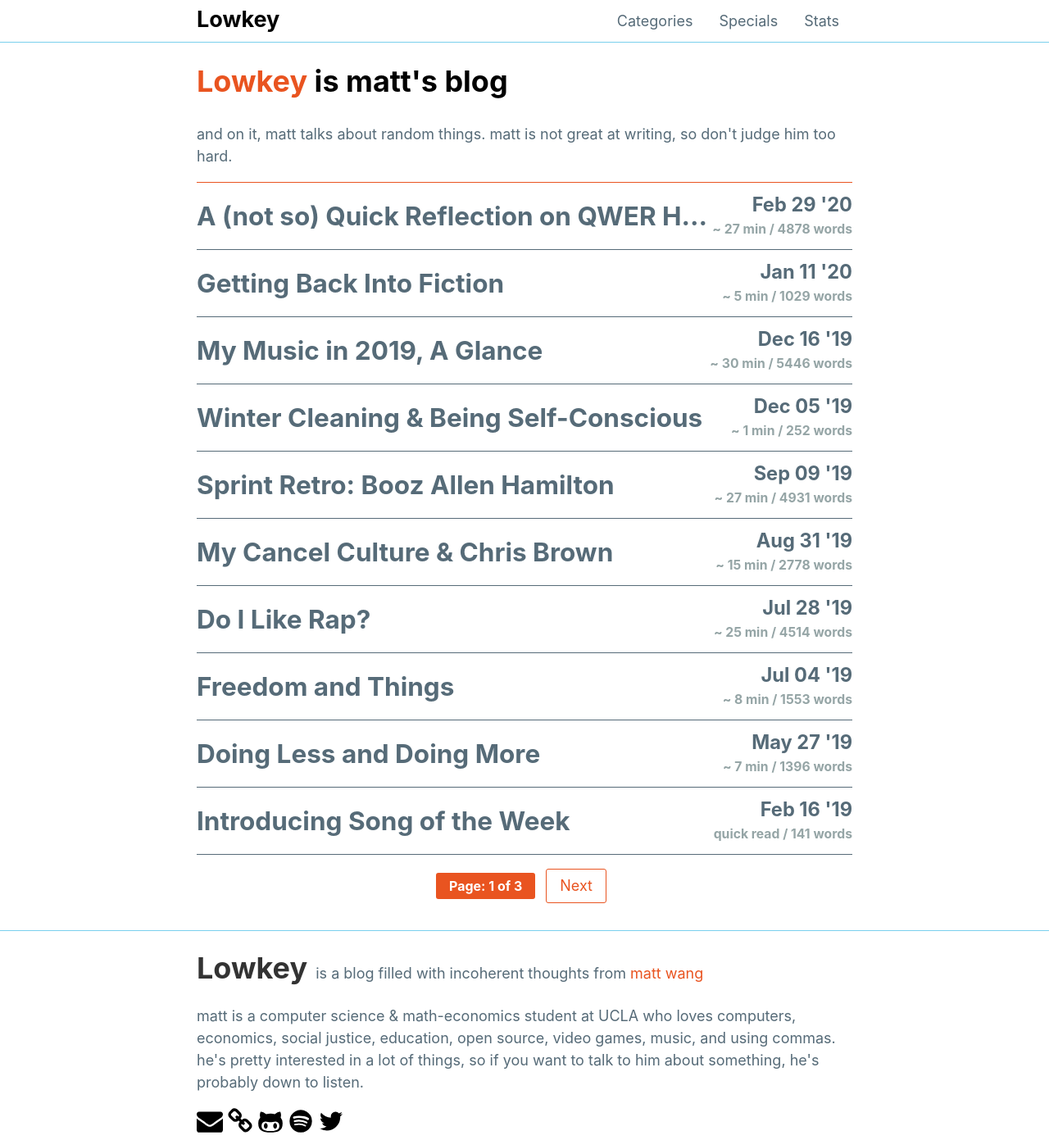
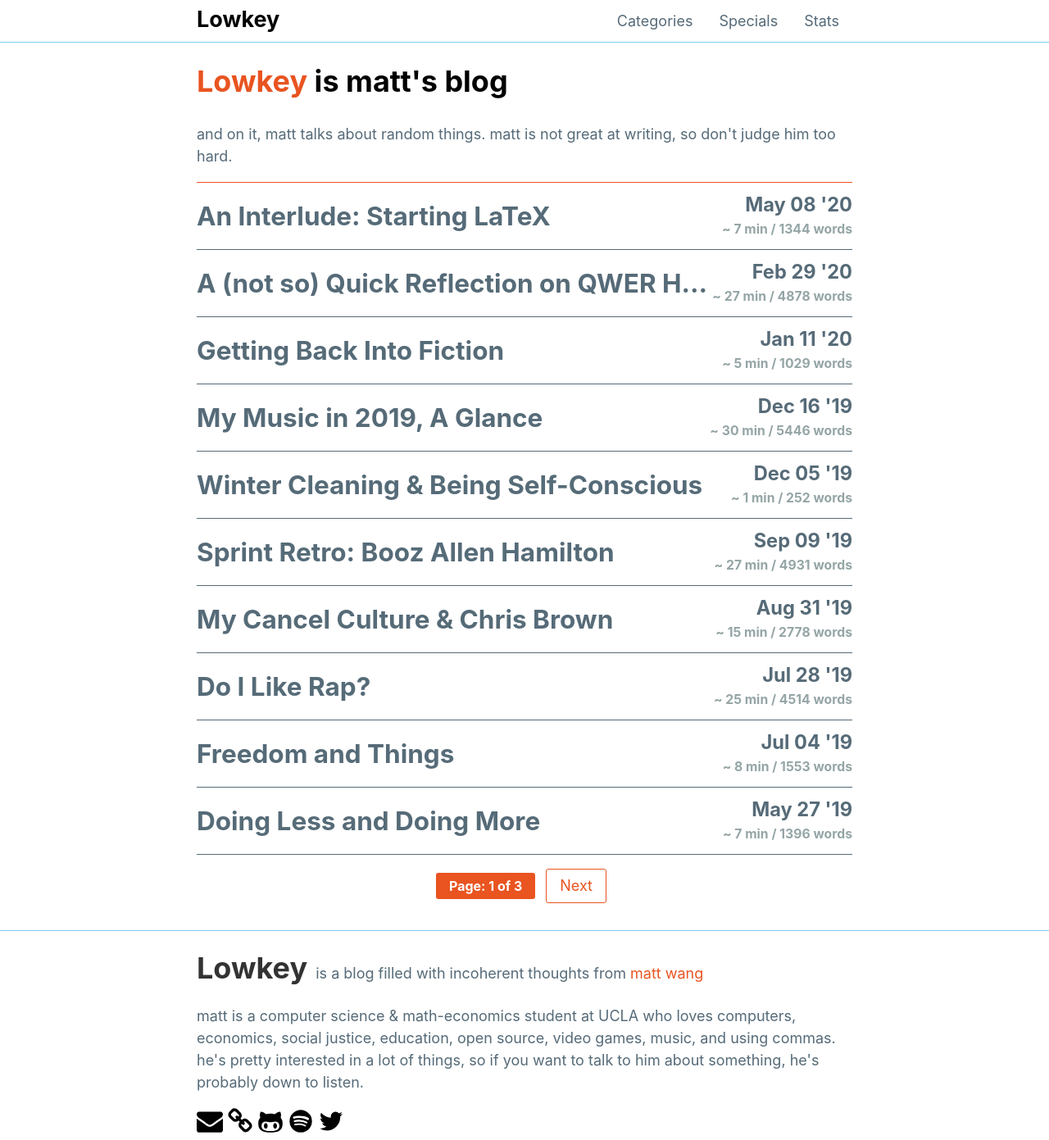
Before and after one commit to mattxwang/lowkey, a Jekyll site: the page built from index.html, in a window 1280 px wide and 1391 px high. Shown: the whole window at 82% size. Built offline with Jekyll 4.4.1, drawn with Linux system fonts in a browser that asks for light colours; the list of posts is cut into pages by our own code; some of the changed lines change nothing that is shown.

Commit message:
latex :o
man when will i finish this cs 131 post

````diff
--- /dev/null
+++ b/_posts/2020-05-08-starting-latex.markdown
@@ -0,0 +1,70 @@
+---
+title: 'An Interlude: Starting LaTeX'
+date: 2020-05-08 02:34:50 Z
+categories:
+- dev
+author: '$matt$'
+layout: post
+---
+
+Wow, life has been really hectic for me for the past few weeks, and I never got around to finishing that CS 131 reflection. In fact, there are quite a few things that I'm not getting around to finishing; I'd say that quarantine is hitting me pretty hard.
+
+I do want to make one quick observation: while I've started many bad habits this spring quarter, one that I'm happy with is that I've started to use [LaTeX](https://www.latex-project.org/) for my math (and some computer science) homework.
+
+If you're not familiar, LaTeX (and TeX) is a very popular typesetting system. Unlike word processors like Microsoft Word or Google Docs, where you can highlight text and apply transformations to it directly (called "What You See Is What You Get", or WYSIWYG), LaTeX is instead a *markup* language: you'll write what is basically code to represent your text, and the TeX will "compile" it for you to create the final, formatted product. It's like Markdown, but on steroids.
+
+LaTeX is very popular in academia, especially in math and computer science: I have even heard professors tell me that they treat papers typeset in Word less-seriously than papers typeset in TeX, as it shows that the researchers are amateurs. I wouldn't go that far, but I do think it produces better-quality papers than Word (and definitely Google Docs).
+
+For most of my life, I have used Microsoft Word to format math (and the occasional CS proof). I think this is how most college students do this - you probably haven't learned anything else! But every now and then, I'd have a friend tell me that I *had* to pick up LaTeX, that it'd make my life so much easier. I've always mentally agreed that LaTeX is a really great skill to learn, but I just never got around to doing it.
+
+Lo and behold, I'm now in online classes. And unfortunately, you can't submit written homework in the same way: yes, you can take a photo of written homework with your phone and upload it, but it looks pretty bad, and I (to be very honest) would not like to grade 20 homeworks that are taken on a phone with crappy lighting.
+
+So, I said I'd learn some LaTeX.
+
+## an interlude: what does LaTeX look like?
+
+A block of LaTeX might look like this:
+
+```latex
+\section{Question 3}
+  We want to show that the sequence $(x_j * y_j)$ is a Cauchy sequence if $x_j$ and $y_j$ are Cauchy sequences. In other words, we need to show for any $\varepsilon \in \mathbb{R} > 0$, there is some $N$ such that for all $m,n \in \mathbb{N} \geq N$, $|(x_m * y_m) - (x_n * y_n)| < \varepsilon$.
+  \begin{proof}
+    We can take a similar approach to Question 2!
+
+    Recall that if $x_j$ a Cauchy sequence, then for any $\varepsilon_x \in \mathbb{R} > 0$, there is some $N_x$ such that for all $m,n \in \mathbb{N} \geq N_x$, $|x_m - x_n| < \varepsilon_x$.
+
+    Similarly, for $y_j$, for any $\varepsilon_y \in \mathbb{R} > 0$, there is some $N_y$ such that for all $m,n \in \mathbb{N} \geq N_y$, $|y_m - y_n| < \varepsilon_y$.
+
+    We can combine these properties for $(x_j * y_j)$. Let's pick an arbitrary $\varepsilon$. Because $x_j$ and $y_j$ are both Cauchy, there exist some $N_x$ and $N_y$ such that for all $m,n \in \mathbb{N} \geq N_x$, $|x_m - x_n| < \sqrt{\varepsilon}$, and for all $m,n \in \mathbb{N} \geq N_y$, $|y_m - y_n| < \sqrt{\varepsilon}$.
+
+    Next, we pick $N = max(N_x, N_y)$. Because $N \geq N_x$ and $N \geq N_y$, we can conclude that for all $m,n \in \mathbb{N} \geq N$, $|x_m - x_n| < \sqrt{\varepsilon}$ and $|y_m - y_n| < \sqrt{\varepsilon}$.
+
+    Therefore, $|x_m - x_n| * |y_m - y_n| < \varepsilon$.
+
+    We conclude that $(x_j * y_j)$ is a Cauchy sequence!
+  \end{proof}
+```
+
+Yikes, that's pretty spooky. It creates something that looks like this:
+
+![latex homework sample]({{site.baseurl}}/img/latex-hw-sample.png)
+
+Now, I see the irony of posting an image instead of directly rendering the LaTeX in the browser, but you've got to admit, this looks pretty good.
+
+## back to the point
+
+And, for the past five weeks, I've been using LaTeX. A lot.
+
+Initially, the learning curve was quite tricky: WYSIWG editors are popular because they're easier to grasp. But, after the first week, I got much better at using LaTeX; now, all of the simple things almost feel natural.
+
+A direct consequence is that I have become faster at typing up math. I no longer have to fiddle around in menus to get something to format exactly properly; I just write it out in code. I really appreciate how easy it is to type special math symbols and the simple formatting of complicated expressions, even if fractions are kind of a pain.
+
+A more indirect consequence is I feel like I have gotten better at proof-writing. Now that it's much easier to edit and re-edit my homework, I've done it more often - especially to make it more concise or rigorous.
+
+And finally, I think it just looks good and professional.
+
+I'm still no pro - I haven't fiddled with my configuration at all, using the default [MacTeX](https://tug.org/mactex/) installation and a handy VSCode plugin. I imagine that I'll eventually create more custom macros (e.g. maybe a limit-to wrapper for a function?) that make it even easier to do my homework. I think it's already paid dividends in how useful of a skill this will be, and I'm sure it'll pay even more in the future.
+
+If you're reading this, and you do a non-trivial amount of math writing, I would strongly recommend that you pick up LaTeX! It's not as hard as it seems (especially if you use online editors like [Overleaf](https://www.overleaf.com/)), and I do honestly think that it will make you a better mathematician - or at the very least, someone who writes nice-looking math work.
+
+Isn't that the dream?
--- a/css/style.css
+++ b/css/style.css
@@ -262,3 +262,11 @@ hr{
     max-width: 60rem;
   }
 }
+
+pre {
+  white-space: pre-wrap;       /* Since CSS 2.1 */
+  white-space: -moz-pre-wrap;  /* Mozilla, since 1999 */
+  white-space: -pre-wrap;      /* Opera 4-6 */
+  white-space: -o-pre-wrap;    /* Opera 7 */
+  word-wrap: break-word;       /* Internet Explorer 5.5+ */
+}
````
Also changed, not shown: img/latex-hw-sample.png (added).
